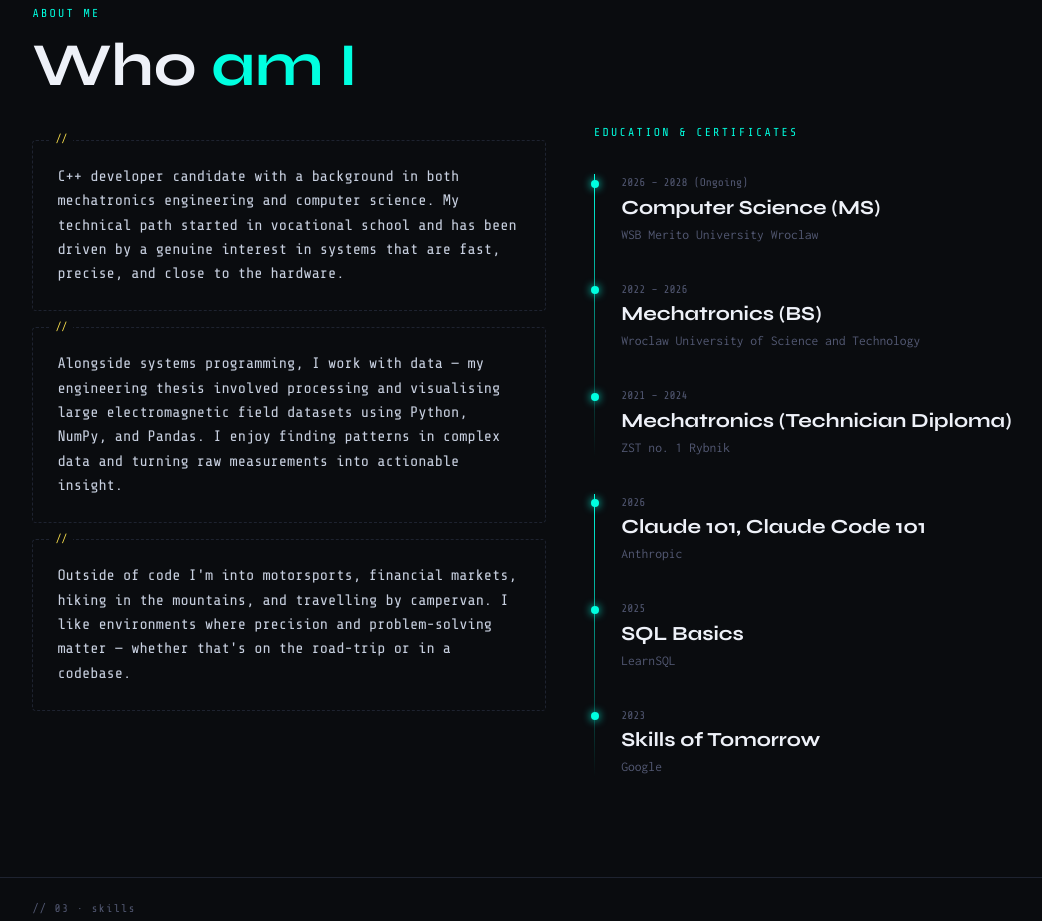
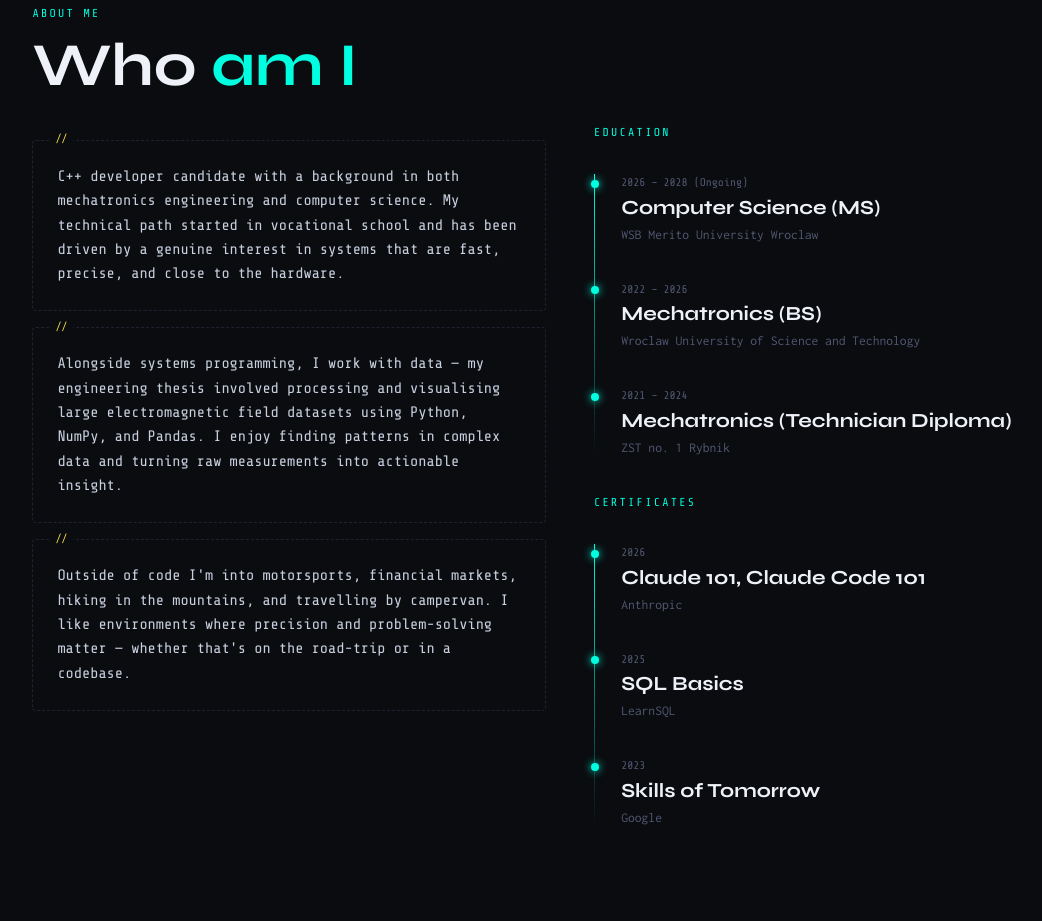
Before and after one commit to BartoliniBartlomiej/Portfolio, a plain HTML site: page index.html in a window 1280 px wide. Shown: the part 860-1781 px from the top of the page, without its empty margins (70-1112 px from the left). Drawn offline with nearby package versions, Linux system fonts and the light colour scheme.

```diff
--- a/index.html
+++ b/index.html
@@ -541,7 +541,7 @@
     </div>
 
     <div>
-      <p class="label">Education & Certificates</p>
+      <p class="label">Education</p>
       <div class="timeline">
         <div class="tl-item">
           <p class="tl-date">2026 – 2028 (Ongoing)</p>
@@ -568,6 +568,8 @@
 
         </div>
       </div>
+
+      <p class="label">Certificates</p>
       <div class="timeline">
         <div class="tl-item">
           <p class="tl-date">2026</p>
```
